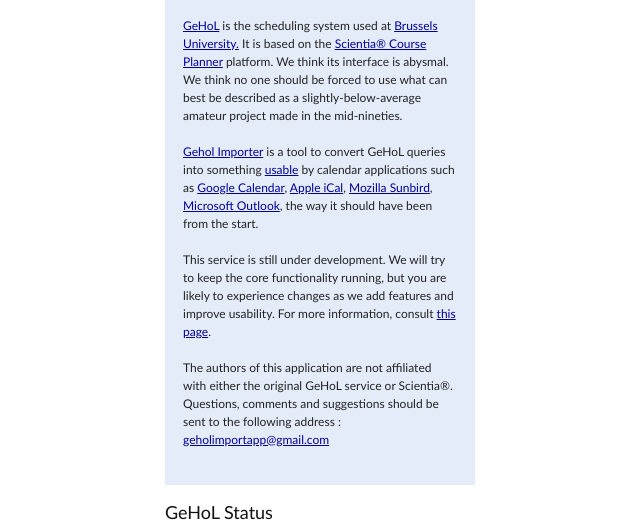
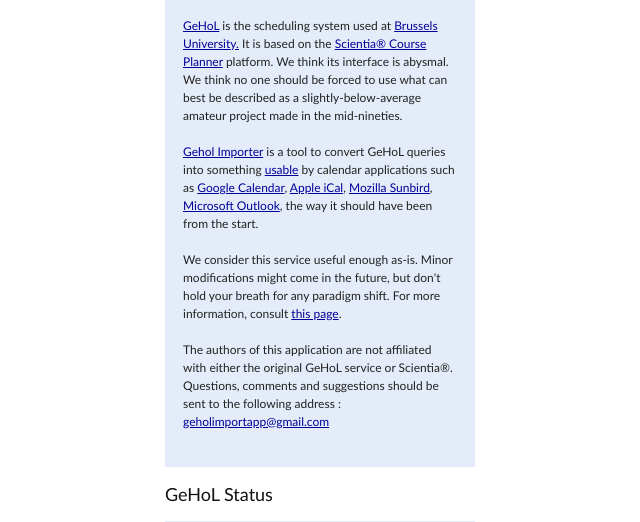
Before and after one commit to sevas/geholimportapp, a Python web app: template templates/main.html in a window 1280 px wide. Shown: the part 120-642 px from the top of the page, without its empty margins (0-640 px from the left). Run offline with Jinja, Linux system fonts and the light colour scheme; the template is opened without the code that fills it, so the values that code supplies are empty.

Commit message:
updated info box : not under dev anymore

```diff
--- a/templates/main.html
+++ b/templates/main.html
@@ -62,9 +62,10 @@
                     <a href="http://office.microsoft.com/en-us/outlook/">Microsoft Outlook</a>, the way it should have been from the start.
                 </p>
                 <p>
-                    This service is still under development. We will try to keep the core functionality running, but you
-                    are likely to experience changes as we add features and improve usability.
-                    For more information, consult <a href="/questions">this page</a>.
+                  We consider this service useful enough as-is. Minor
+                  modifications might come in the future, but don't
+                  hold your breath for any paradigm shift.
+                  For more information, consult <a href="/questions">this page</a>.
                 </p>
                 <p>
                     The authors of this application are not affiliated with either the original GeHoL service
```
